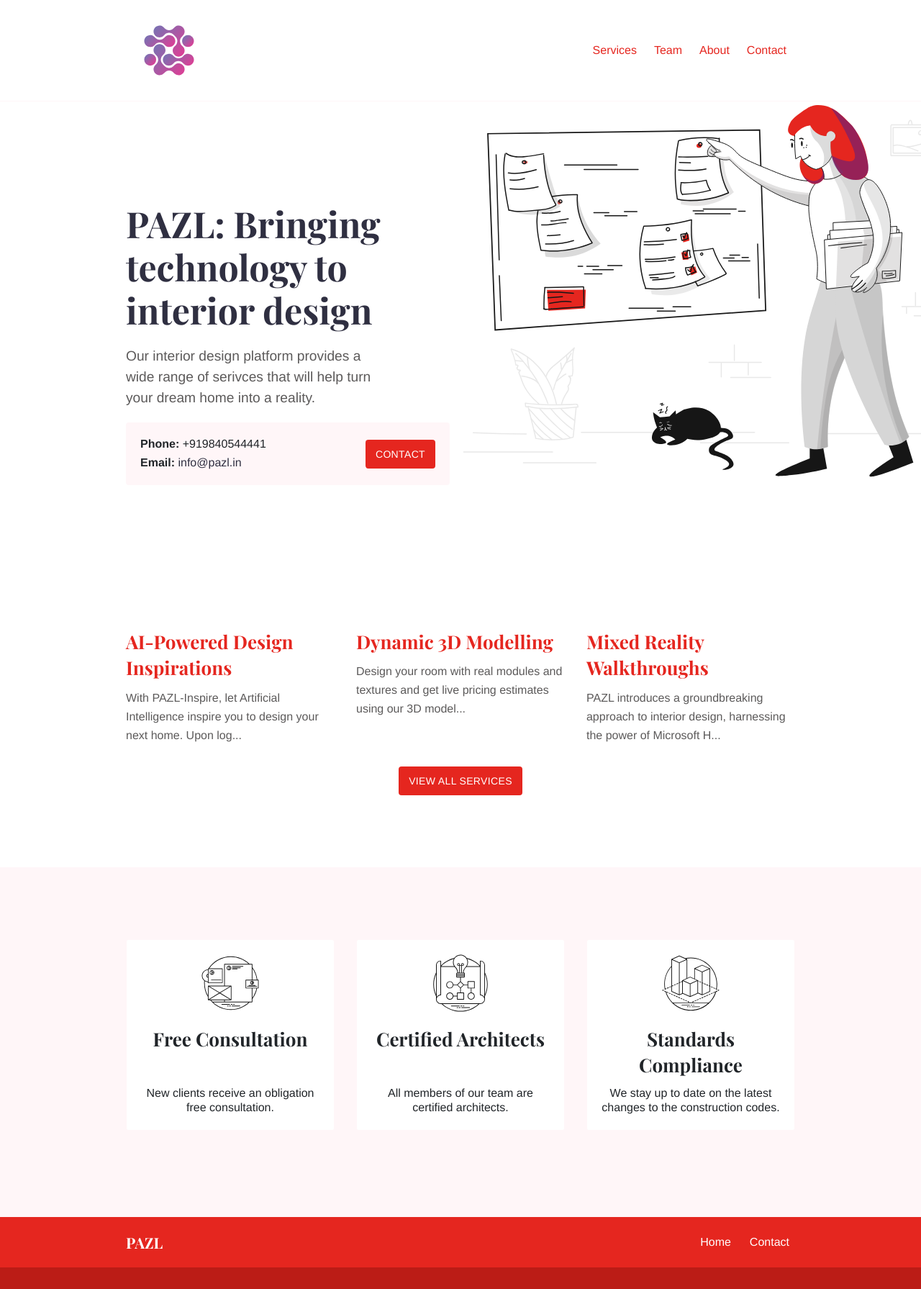
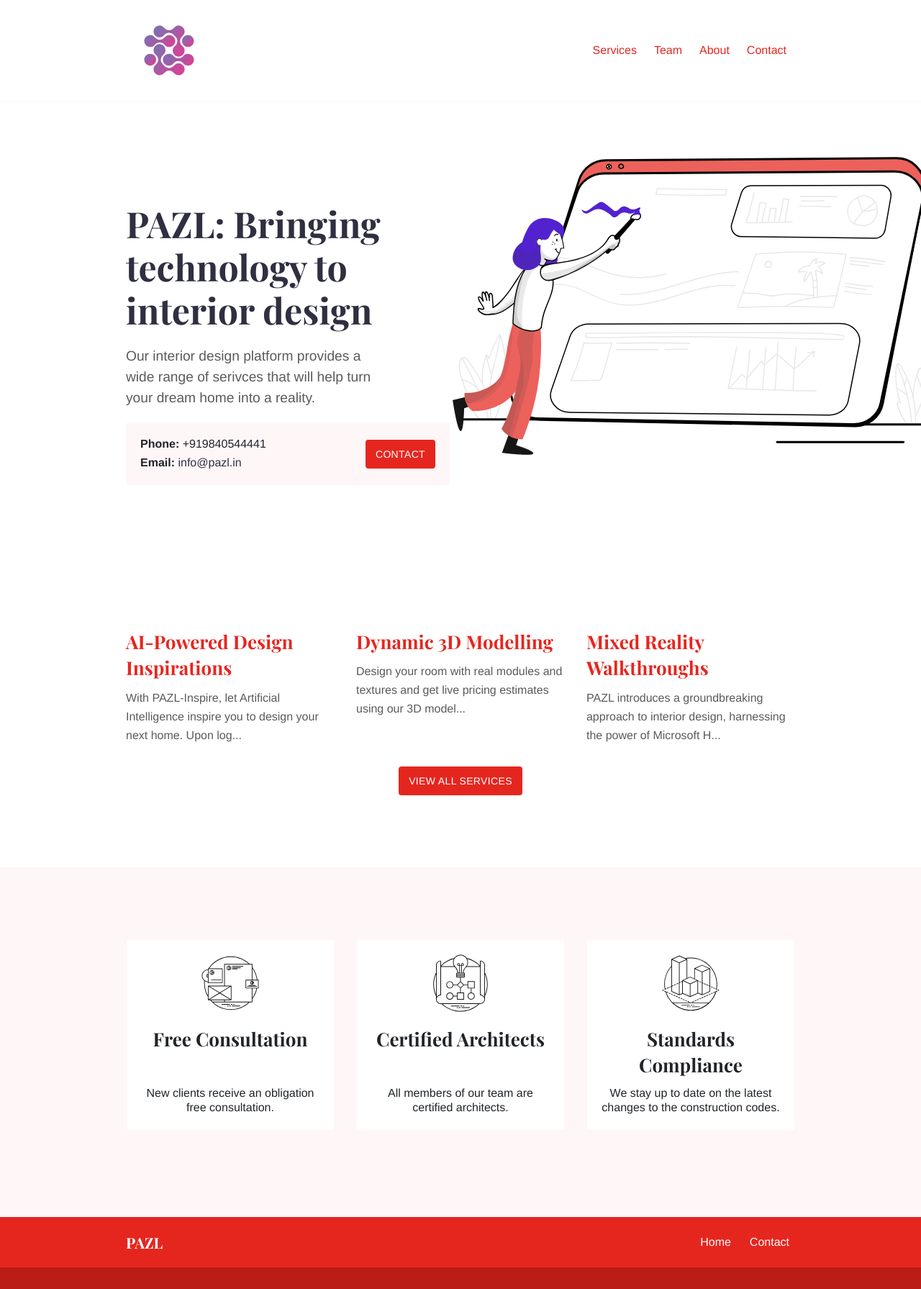
Before and after one commit to pazlindia/pazlinda.github.io, a Jekyll site: the page built from index.md, in a window 1280 px wide. Shown: the whole page at 72% size. Built offline with Jekyll 4.4.1, drawn with Linux system fonts in a browser that asks for light colours.

Commit message:
Intro image change
Signed-off-by: Raghu Raja <raghu.pazl@protonmail.com>

```diff
--- a/index.md
+++ b/index.md
@@ -2,7 +2,7 @@
 title: PAZL Software Solutions
 layout: home
 description: Bringing technology to interior design
-intro_image: "images/illustrations/pointing.svg"
+intro_image: "images/illustrations/pixeltrue-web-design-1.svg"
 intro_image_absolute: true
 intro_image_hide_on_mobile: true
 show_call_box: true
```
Also changed, not shown: images/illustrations/pixeltrue-web-design-1.svg (added).
